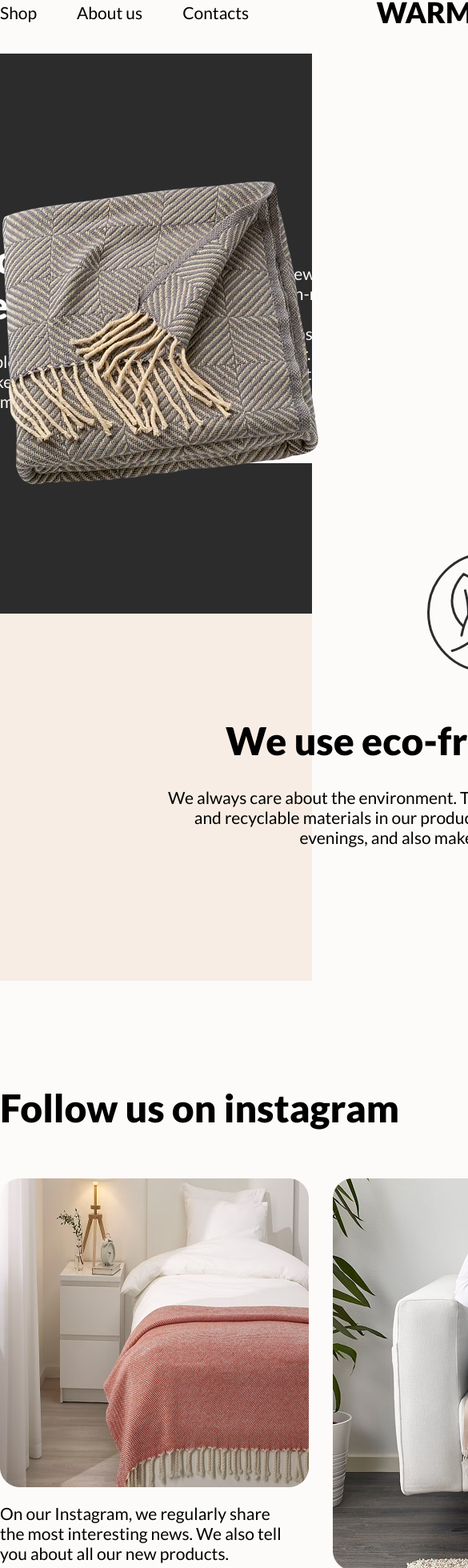
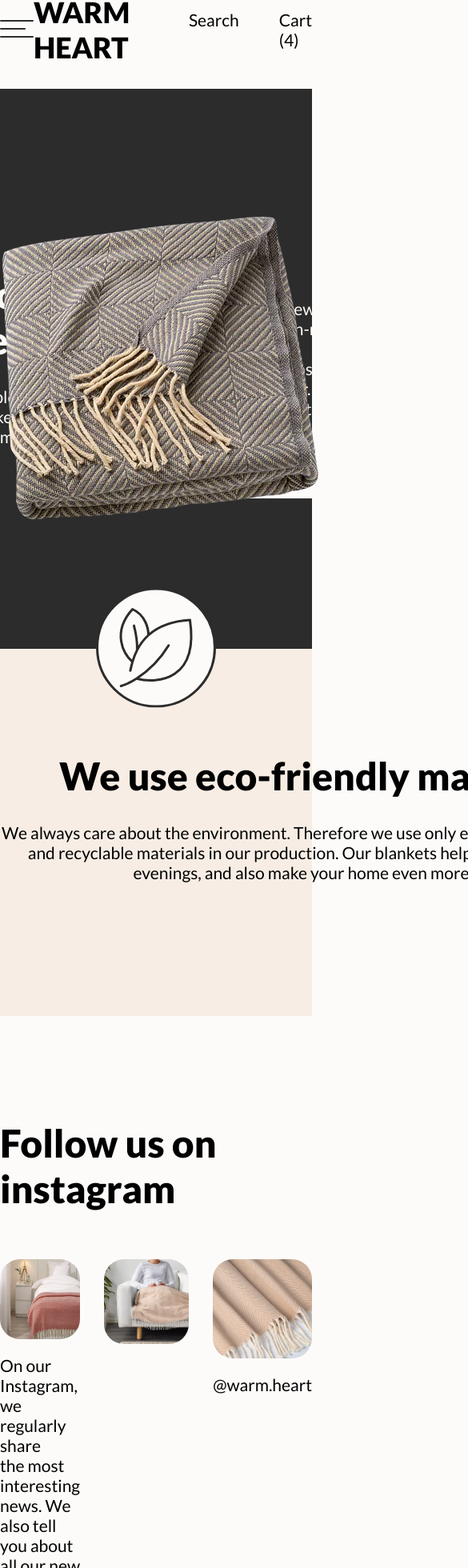
Before and after one commit to metwoOSha/WarmHeart, a React (Vite) app: page / in a window 390 px wide. Shown: the part 37-1997 px from the top of the page at 80% size, 585 px wide, since content can reach past the window. Built offline with nearby package versions, Linux system fonts and the light colour scheme.

Commit message:
changes FollowUs section

```diff
--- /dev/null
+++ b/src/components/GoogleMap/GoogleMap.jsx
@@ -0,0 +1,14 @@
+export function GoogleMap() {
+    return (
+        <iframe
+            src="https://www.google.com/maps/embed?pb=!1m18!1m12!1m3!1d2898.106158400401!2d-0.8862761230860698!3d52.2399436569261!2m3!1f0!2f0!3f0!3m2!1i1024!2i768!4f13.1!3m3!1m2!1s0x48770ed034ce311f%3A0x3ada0b083dfa8207!2zQWJpbmd0b24gU3F1YXJlIEdlbmVyYWwgU3RvcmUsIDcwIEVkaXRoIFN0LCBOb3J0aGFtcHRvbiBOTjEgNUVXLCDQktC10LvQuNC60L7QsdGA0LjRgtCw0L3QuNGP!5e1!3m2!1sru!2sua!4v1755565766778!5m2!1sru!2sua"
+            width="698"
+            height="585"
+            style={{ border: 0 }}
+            allowFullScreen
+            loading="lazy"
+            referrerPolicy="no-referrer-when-downgrade"
+            title="Google Map"
+        ></iframe>
+    );
+}
--- /dev/null
+++ b/src/components/GoogleMap/index.jsx
@@ -0,0 +1 @@
+export { GoogleMap } from "./GoogleMap";
--- a/src/components/HamburgerMenu/HamburgerMenu.module.css
+++ b/src/components/HamburgerMenu/HamburgerMenu.module.css
@@ -17,6 +17,7 @@
     display: flex;
     flex-direction: column;
     gap: 50px;
+    box-shadow: 4px 0 12px rgba(0, 0, 0, 0.3);
     a {
         font-weight: 400;
         font-size: 21px;
--- a/src/components/Header/Header.jsx
+++ b/src/components/Header/Header.jsx
@@ -5,7 +5,7 @@ import { useEffect, useState } from "react";
 import { HamburgerMenu } from "../HamburgerMenu";
 
 export function Header() {
-    const [isOpen, setIsOpen] = useState(true);
+    const [isOpen, setIsOpen] = useState(false);
 
     function toogleMenu() {
         setIsOpen(!isOpen);
@@ -14,28 +14,27 @@ export function Header() {
     useEffect(() => {
         const scrollBarWidth =
             window.innerWidth - document.documentElement.clientWidth;
+        const doc = document.body.style;
         if (isOpen) {
-            document.body.style.overflow = "hidden";
-            document.body.style.paddingRight = scrollBarWidth + "px";
-            document.querySelectorAll("section").forEach((section) => {
-                section.classList.add("active");
-            });
-            document.querySelectorAll("footer").forEach((section) => {
-                section.classList.add("active");
+            doc.overflow = "hidden";
+            doc.paddingRight = scrollBarWidth + "px";
+            ["section", "footer", "header"].forEach((tag) => {
+                document.querySelectorAll(tag).forEach((el) => {
+                    el.classList.add("active");
+                });
             });
         } else {
-            document.body.style.overflow = "";
-            document.body.style.paddingRight = "";
-            document.querySelectorAll("section").forEach((section) => {
-                section.classList.remove("active");
-            });
-            document.querySelectorAll("footer").forEach((section) => {
-                section.classList.remove("active");
+            doc.overflow = "";
+            doc.paddingRight = "";
+            ["section", "footer", "header"].forEach((tag) => {
+                document.querySelectorAll(tag).forEach((el) => {
+                    el.classList.remove("active");
+                });
             });
         }
         return () => {
-            document.body.style.overflow = "";
-            document.body.style.paddingRight = "";
+            doc.overflow = "";
+            doc.paddingRight = "";
         };
     }, [isOpen]);
 
@@ -44,6 +43,34 @@ export function Header() {
             {isOpen && <HamburgerMenu toogleMenu={toogleMenu} />}
             <div className="container">
                 <div className={cls.header}>
+                    <div className={cls.burger}>
+                        <svg
+                            width="42"
+                            height="22"
+                            viewBox="0 0 42 22"
+                            fill="none"
+                            xmlns="http://www.w3.org/2000/svg"
+                        >
+                            <path
+                                d="M1 1H41"
+                                stroke="#2C2C2C"
+                                strokeWidth="2"
+                                strokeLinecap="round"
+                            />
+                            <path
+                                d="M1 11H31"
+                                stroke="#2C2C2C"
+                                strokeWidth="2"
+                                strokeLinecap="round"
+                            />
+                            <path
+                                d="M1 21H41"
+                                stroke="#2C2C2C"
+                                strokeWidth="2"
+                                strokeLinecap="round"
+                            />
+                        </svg>
+                    </div>
                     <nav className={cls.linksPages}>
                         <NavLink
                             to="/shop"
--- a/src/components/Header/Header.module.css
+++ b/src/components/Header/Header.module.css
@@ -36,3 +36,16 @@
 .linksPages a.active {
     font-weight: 900;
 }
+
+.burger {
+    display: none;
+}
+
+@media screen and (max-width: 1000px) {
+    .burger {
+        display: block;
+    }
+    .linksPages {
+        display: none;
+    }
+}
--- a/src/index.css
+++ b/src/index.css
@@ -19,7 +19,7 @@ body {
     background-color: var(--main-bg-color);
 }
 .container {
-    width: 1218px;
+    max-width: 1218px;
     margin: 0 auto;
 }
 
@@ -46,6 +46,19 @@ header.active::before {
     top: 0;
     right: -15px;
 }
+/* @media screen and (max-width: 1250px) {
+    .container {
+        width: 1100px;
+        margin: 0 auto;
+    }
+}
+
+@media screen and (max-width: 1000px) {
+    .container {
+        width: 961px;
+        margin: 0 auto;
+    }
+} */
 
 /* body::after {
     content: "";
--- a/src/pages/Contacts/Contacts.jsx
+++ b/src/pages/Contacts/Contacts.jsx
@@ -1,3 +1,4 @@
+import { GoogleMap } from "../../components/GoogleMap";
 import cls from "./Contacts.module.css";
 
 export function Contacts() {
@@ -39,16 +40,9 @@ export function Contacts() {
                             </div>
                         </div>
                     </div>
-                    <iframe
-                        src="https://www.google.com/maps/embed?pb=!1m18!1m12!1m3!1d2898.106158400401!2d-0.8862761230860698!3d52.2399436569261!2m3!1f0!2f0!3f0!3m2!1i1024!2i768!4f13.1!3m3!1m2!1s0x48770ed034ce311f%3A0x3ada0b083dfa8207!2zQWJpbmd0b24gU3F1YXJlIEdlbmVyYWwgU3RvcmUsIDcwIEVkaXRoIFN0LCBOb3J0aGFtcHRvbiBOTjEgNUVXLCDQktC10LvQuNC60L7QsdGA0LjRgtCw0L3QuNGP!5e1!3m2!1sru!2sua!4v1755565766778!5m2!1sru!2sua"
-                        width="698"
-                        height="585"
-                        style={{ border: 0 }}
-                        allowFullScreen
-                        loading="lazy"
-                        referrerPolicy="no-referrer-when-downgrade"
-                        title="Google Map"
-                    ></iframe>
+                    <div className={cls.filter}>
+                        <GoogleMap />
+                    </div>
                 </div>
             </div>
         </section>
--- a/src/pages/Contacts/Contacts.module.css
+++ b/src/pages/Contacts/Contacts.module.css
@@ -42,3 +42,7 @@
         font-weight: 700;
     }
 }
+
+.filter {
+    filter: brightness(0.95);
+}
--- a/src/pages/Home/sections/FollowUsSection/FollowUsSection.jsx
+++ b/src/pages/Home/sections/FollowUsSection/FollowUsSection.jsx
@@ -8,25 +8,54 @@ export function FollowUsSection() {
     return (
         <section className={cls.followUs}>
             <div className="container">
-                <div className={cls.followUsContainer}>
                 <h2>Follow us on instagram</h2>
                 <div className={cls.followUsWrapper}>
-                        <div className={cls.bedBlock}>
+                    <div className={cls.blockWrapper}>
                         <img src={bed} alt="bed" />
                         <p>
                             On our Instagram, we regularly share the most
-                                interesting news. We also tell you about all our
-                                new products.
+                            interesting news. We also tell you about all our new
+                            products.
                         </p>
                     </div>
+                    <div className={cls.blockWrapper}>
                         <img src={wrapped} alt="wrapped" />
-                        <div className={cls.carpetsBlock}>
+                    </div>
+                    <div className={cls.blockWrapper}>
                         <img src={carpets} alt="carpets" />
                         <p>@warm.heart</p>
-                        </div>
                     </div>
                 </div>
             </div>
         </section>
     );
 }
+
+// export function FollowUsSection() {
+//     return (
+//         <section className={cls.followUs}>
+//             <div className="container">
+//                 <div className={cls.followUsContainer}>
+//                     <h2>Follow us on instagram</h2>
+//                     <div className={cls.followUsWrapper}>
+//                         <div className={cls.bedBlock}>
+//                             <img src={bed} alt="bed" />
+//                             <p>
+//                                 On our Instagram, we regularly share the most
+//                                 interesting news. We also tell you about all our
+//                                 new products.
+//                             </p>
+//                         </div>
+//                         <div className={cls.wrappedBlock}>
+//                             <img src={wrapped} alt="wrapped" />
+//                         </div>
+//                         <div className={cls.carpetsBlock}>
+//                             <img src={carpets} alt="carpets" />
+//                             <p>@warm.heart</p>
+//                         </div>
+//                     </div>
+//                 </div>
+//             </div>
+//         </section>
+//     );
+// }
--- a/src/pages/Home/sections/FollowUsSection/FollowUsSection.module.css
+++ b/src/pages/Home/sections/FollowUsSection/FollowUsSection.module.css
@@ -1,12 +1,6 @@
 .followUs {
     height: 895px;
     padding: 130px 0 150px 0;
-}
-
-.followUsContainer {
-    display: flex;
-    flex-direction: column;
-    gap: 60px;
     h2 {
         font-weight: 900;
         font-size: 48px;
@@ -14,26 +8,42 @@
 }
 
 .followUsWrapper {
+    margin-top: 60px;
     display: flex;
+    justify-content: space-between;
+    align-items: flex-start;
     gap: 30px;
 }
-
-.bedBlock {
+.blockWrapper {
     display: flex;
     flex-direction: column;
-    gap: 20px;
-    p {
-        font-weight: 400;
-        font-size: 21px;
-    }
+    flex-shrink: 1;
 }
 
-.carpetsBlock {
-    display: flex;
-    flex-direction: column;
-    gap: 10px;
-    P {
-        font-weight: 400;
-        font-size: 36px;
-    }
+.blockWrapper:nth-child(1) {
+    flex-basis: 386px;
+    max-width: 100%;
 }
+
+.blockWrapper:nth-child(2) {
+    flex-basis: 490px;
+    max-width: 100%;
+}
+
+.blockWrapper:nth-child(3) {
+    flex-basis: 280px;
+    max-width: 100%;
+}
+
+.blockWrapper img {
+    width: 100%;
+    height: auto;
+    border-radius: 25px;
+    display: block;
+}
+
+.blockWrapper p {
+    margin-top: 20px;
+    font-weight: 400;
+    font-size: 21px;
+}
```
Lines whose indentation alone changed are shown as unchanged.
